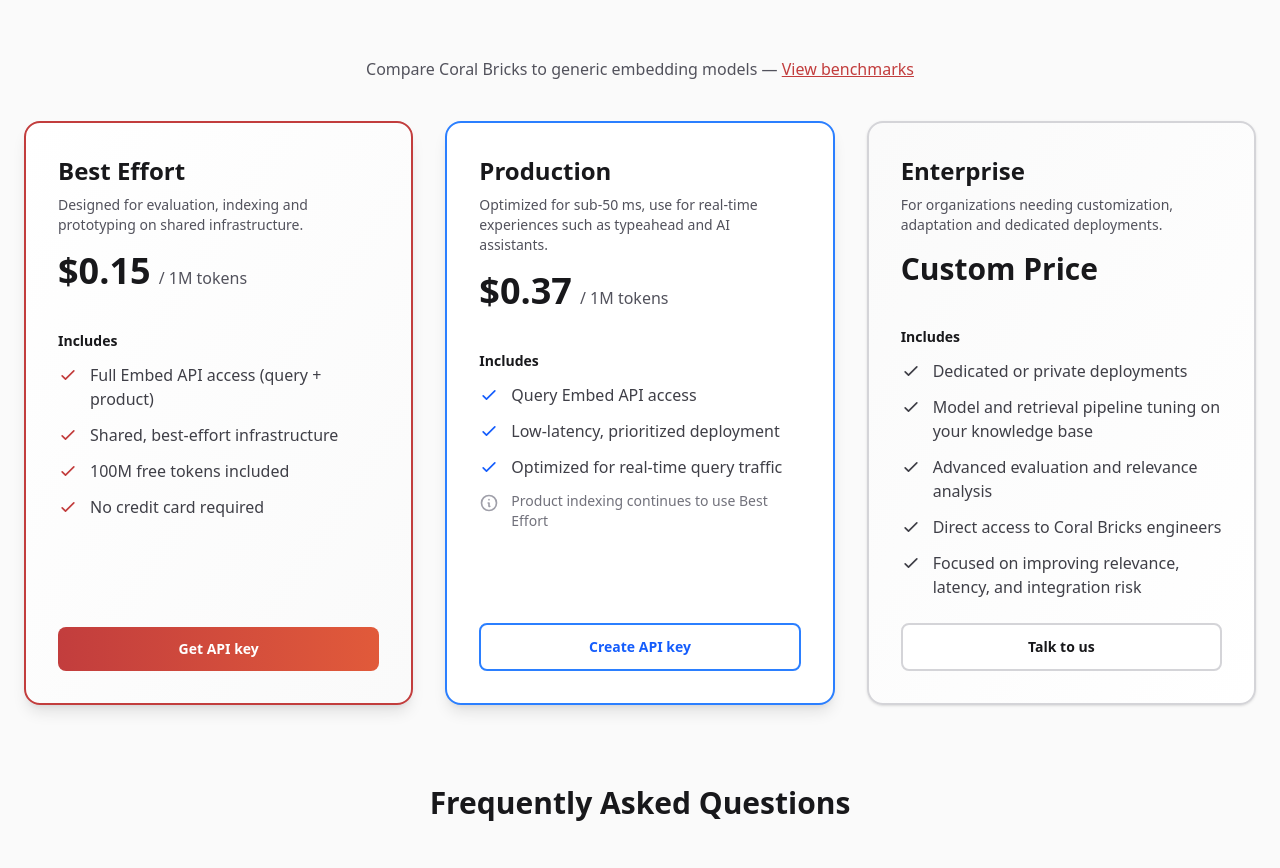
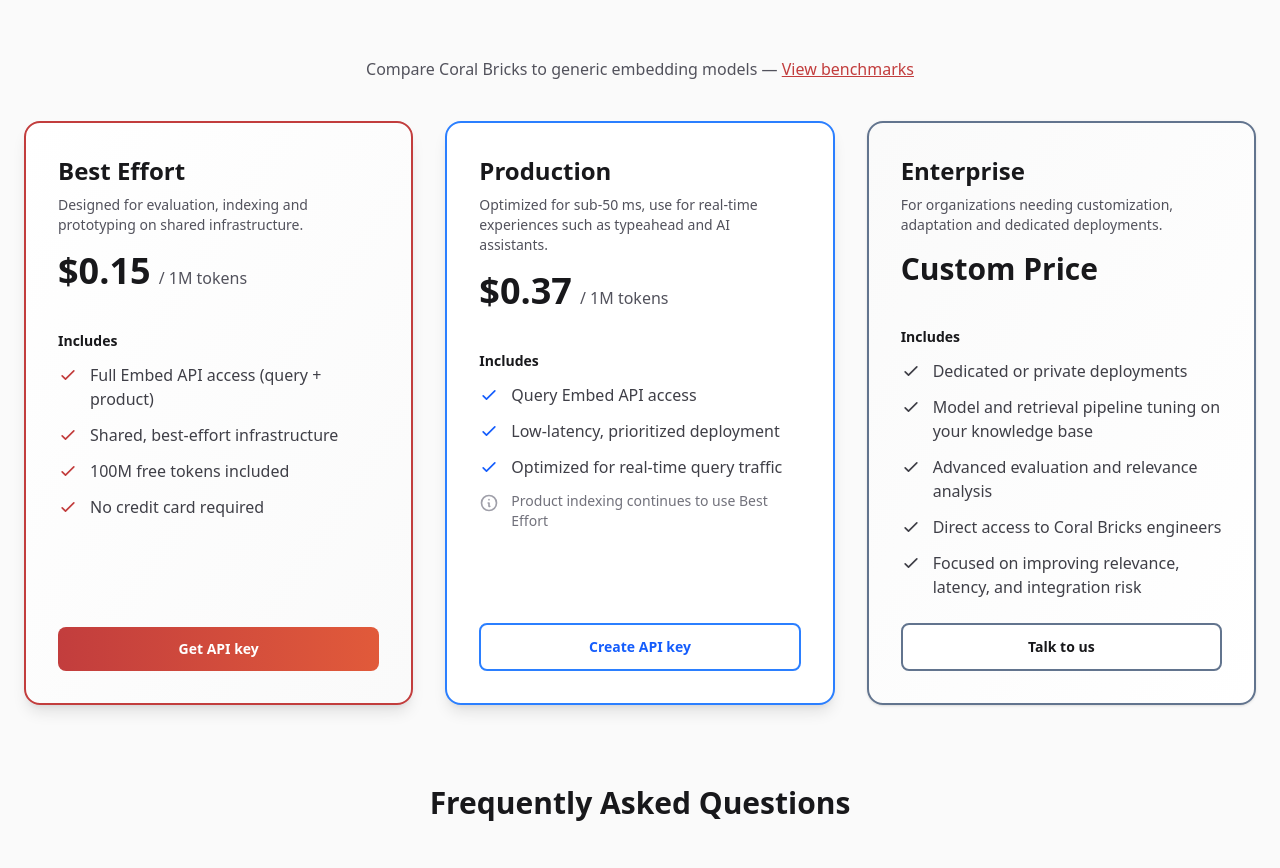
Before and after one commit to hitesh-cb1/coral-search, a React (Vite) app in the folder webapp/: page /pricing in a window 1280 px wide. Shown: the part 420-1288 px from the top of the page. Built offline with nearby package versions, Linux system fonts and the light colour scheme; no server answers.

Commit message:
feat(pricing): add color to enterprise card

```diff
--- a/webapp/src/pages/PricingPage.tsx
+++ b/webapp/src/pages/PricingPage.tsx
@@ -140,7 +140,7 @@
           </div>
 
           {/* Enterprise */}
-          <div className="rounded-2xl border-2 border-zinc-300 bg-gradient-to-br from-zinc-50 to-white p-8 shadow-sm flex flex-col">
+          <div className="rounded-2xl border-2 border-slate-500 bg-gradient-to-br from-zinc-50 to-white p-8 shadow-sm flex flex-col">
             <div className="mb-6">
               <h3 className="text-2xl font-bold text-zinc-900 mb-2">Enterprise</h3>
               <p className="text-sm text-zinc-600 mb-4">
@@ -188,7 +188,7 @@
             <div className="mt-auto">
               <Link
                 to="/contact"
-                className="block w-full rounded-lg border-2 border-zinc-300 bg-white px-6 py-3 text-center text-sm font-semibold text-zinc-900 hover:bg-zinc-50 transition-colors"
+                className="block w-full rounded-lg border-2 border-slate-500 bg-white px-6 py-3 text-center text-sm font-semibold text-zinc-900 hover:bg-slate-50 transition-colors"
               >
                 Talk to us
               </Link>
```
